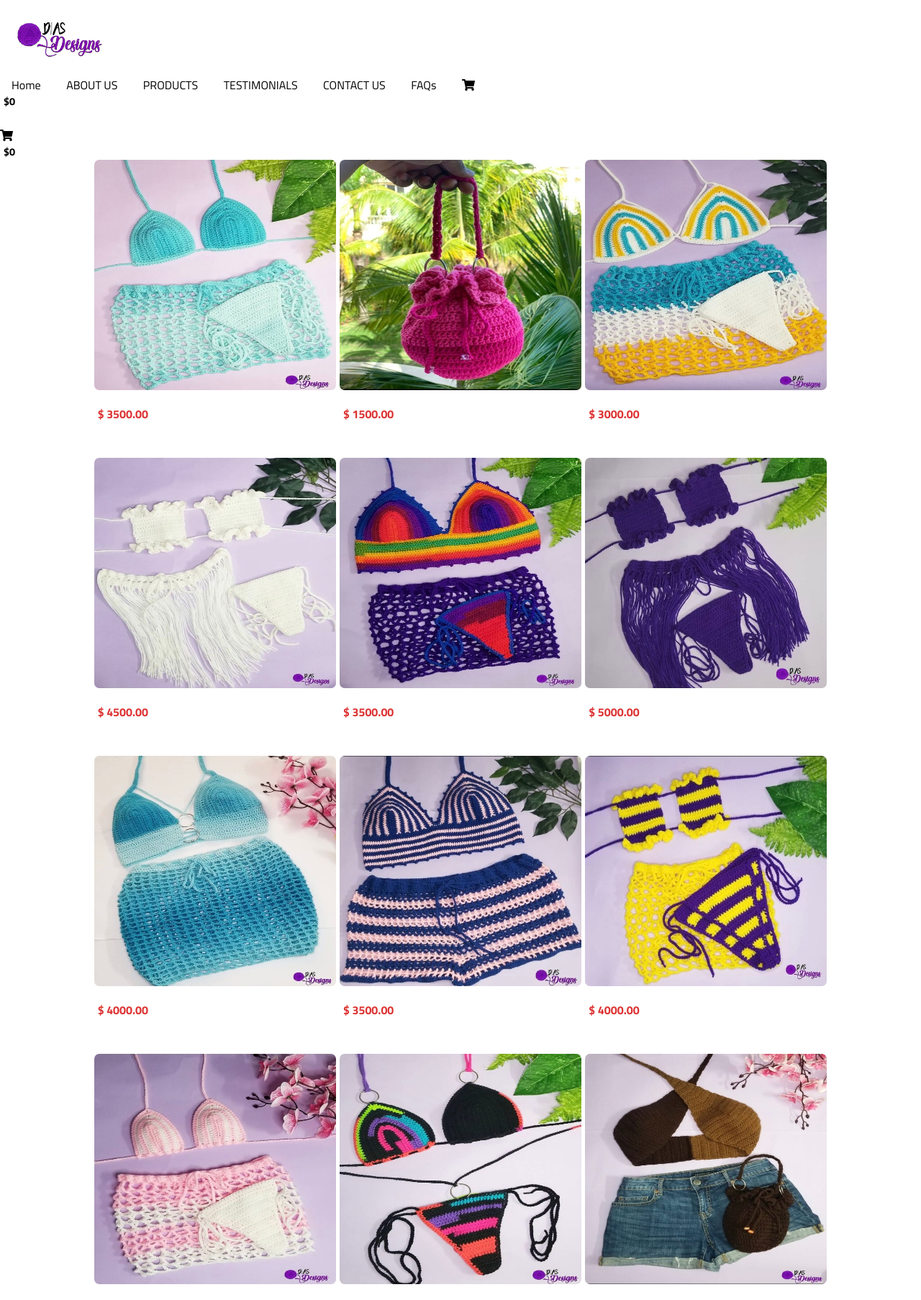
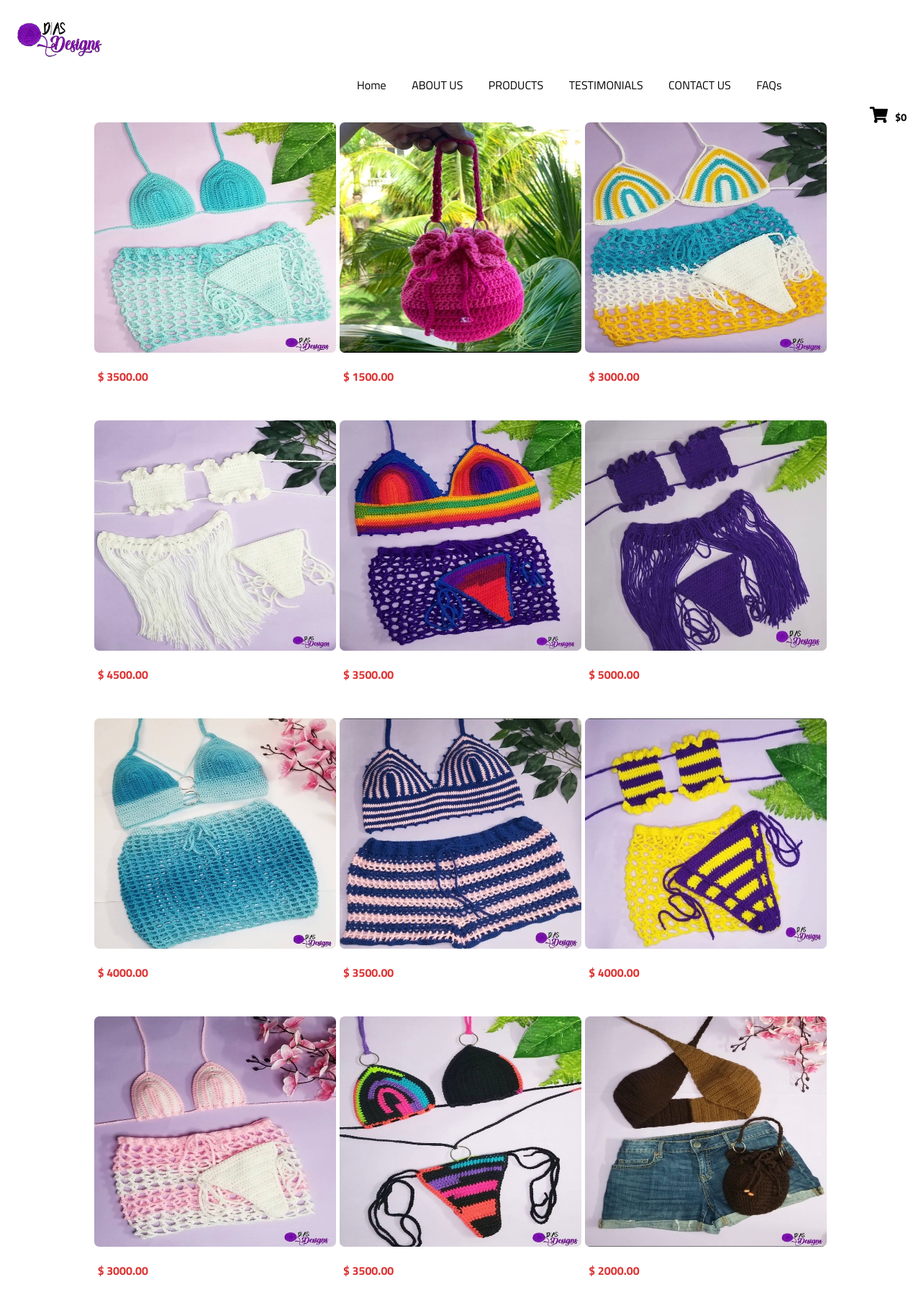
Before and after one commit to shantel2/Dias-Design, a PHP site: page /Products/Products.php in a window 1280 px wide. Shown: the top 1806 px of the page at 72% size. Run offline with PHP 8.4, Linux system fonts and the light colour scheme; data comes from the database, SQL or seed files in the repository.

Commit message:
"edited prod"

```diff
--- a/Products/Products.php
+++ b/Products/Products.php
@@ -82,40 +82,11 @@ error_reporting(E_ALL | E_STRICT);
                     FAQs
                 </a>
 
-          <!--Shopping cart-->
-          <a class="shopping-cart">
-                <div class="sum-prices">
-                    <!--Shopping cart logo-->
-                    <i class="fas fa-shopping-cart shoppingCartButton"></i>
-                    <!--The total prices in shopping cart -->
-                    <h6 id="sum-prices">$0</h6>
-                </div>
-                <div class="producstOnCart hide">
-                    <div class="overlay"></div>
-                    <div class="top">
-                        <button id="closeButton">
-                            <i class="fas fa-times-circle"></i>
-                        </button>
-                        <h3>Cart</h3>
-                    </div>
-                    <ul id="buyItems"><!---section on the cart to check out items in cart-->
-                    <h4 class="empty">Your shopping cart is empty</h4>
-                    </ul>
-                    <button class="check-out">Check out</button>
-                </div>
-            </a>
-        </div>
-        </div>
-
-    </nav>
-
-    <!--Navbar-->
-    <nav>
           <div class="navbar-top">
                 <div>
                     <button id="menuButton"><i class="fas fa-bars"></i></button>
                 </div>
-                <div>
+                <div id = "cart-things">
                     <!--Shopping cart-->
                     <div class="shopping-cart">
                         <div class="sum-prices">
@@ -129,7 +100,7 @@ error_reporting(E_ALL | E_STRICT);
                     </div>
                 </div>
             </div>
-            </div>
+
             <div class="producstOnCart hide">
                 <div class="overlay"></div>
                 <div class="top">
@@ -144,11 +115,10 @@ error_reporting(E_ALL | E_STRICT);
                 <button class="check-out">Check out</button>
 
             </div>
-        </nav>
+        </nav> <!--Navbar-->
 
         <section> <!---products section-->
             <div class="products-container">
-
                 <?php foreach($product_list as $product):?>
                     <div id = "<?=$product['ProductID']?>" class="products">
                         <img class = "image" src="prod<?=$product['ProductID']?>.jpg">
@@ -170,7 +140,6 @@ error_reporting(E_ALL | E_STRICT);
                     </div>
                 <?php endforeach;?>
 
-
             </div>
         </section>
         <script src="script.js"></script>
--- a/Products/product-style.css
+++ b/Products/product-style.css
@@ -12,6 +12,7 @@
 .logo{
     max-width: 100px;
     margin-left: 2rem;
+    height: 5rem;
 }
 
 #hide{
@@ -41,29 +42,19 @@ a:hover{
 
 html {
     -ms-overflow-style: none; /* IE and Edge */
-    scrollbar-width: none;
-}
-
-html::-webkit-scrollbar {
-    display: none;
 }
 
 body {
     display: flex;
     flex-direction: column;
     -ms-overflow-style: none; /* IE and Edge */
-    scrollbar-width: none;
-}
-
-body::webkit-scrollbar {
-    display: none;
 }
 
 
 /*shopping cart icon*/
-/*
+
 .navbar-top > div {
-    margin-right: 10px;
+    margin-right: 20px;
     display: flex;
     flex-direction: row;
     align-items: center;
@@ -74,7 +65,11 @@ body::webkit-scrollbar {
 .navbar-top .shopping-cart {
     margin-left: 10px;
     font-size: 1.4rem;
-} */
+}
+
+.navbar-start{
+    margin-left: 30rem;
+}
 
 .shopping-cart{
     display: inline;
@@ -93,6 +88,7 @@ body::webkit-scrollbar {
 
 .sum-prices h6 {
     font-size: 0.9rem;
+    display: inline;
 }
 
 .shoppingCartButton {
@@ -121,10 +117,6 @@ body::webkit-scrollbar {
     right: 0;
     text-align: center;
     animation: fade 1s;
-}
-
-.producstOnCart::-webkit-scrollbar {
-    display: none;
 }
 
 @keyframes fade {
```
Lines whose indentation alone changed are shown as unchanged.
